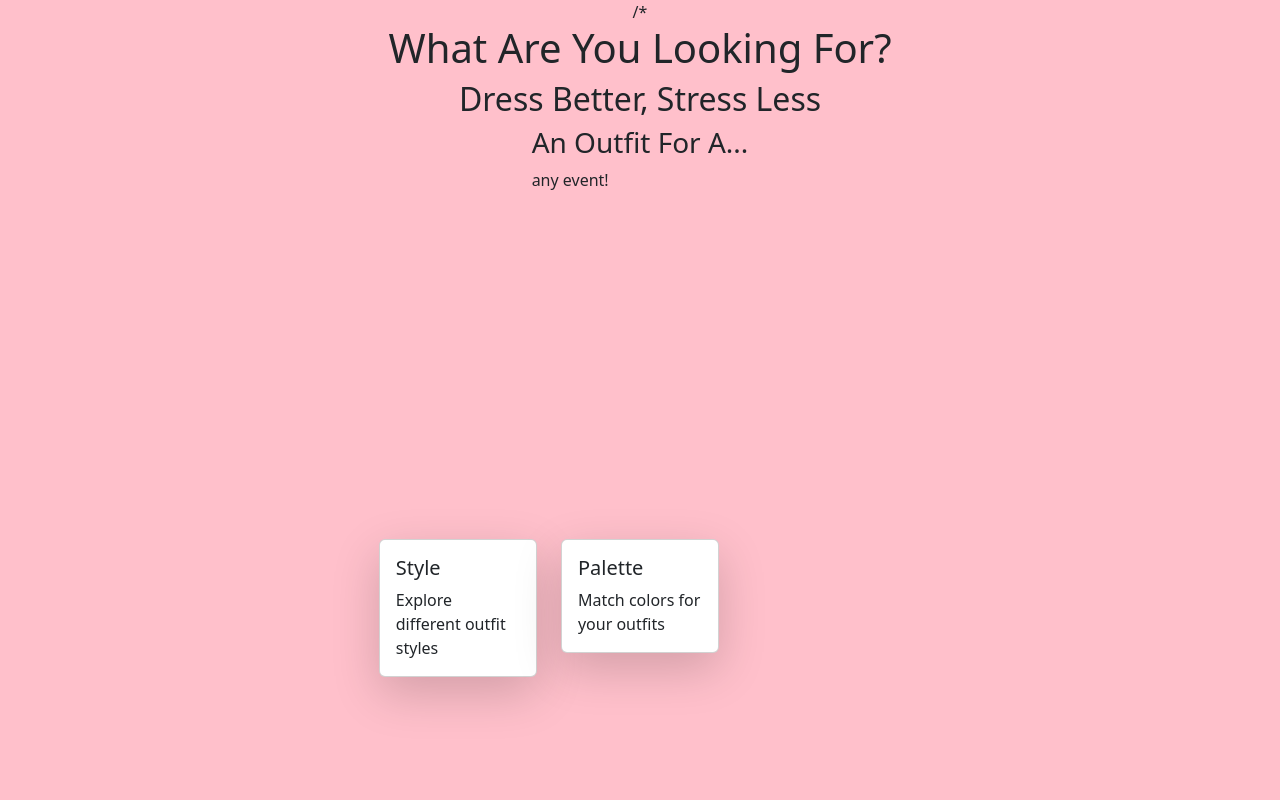
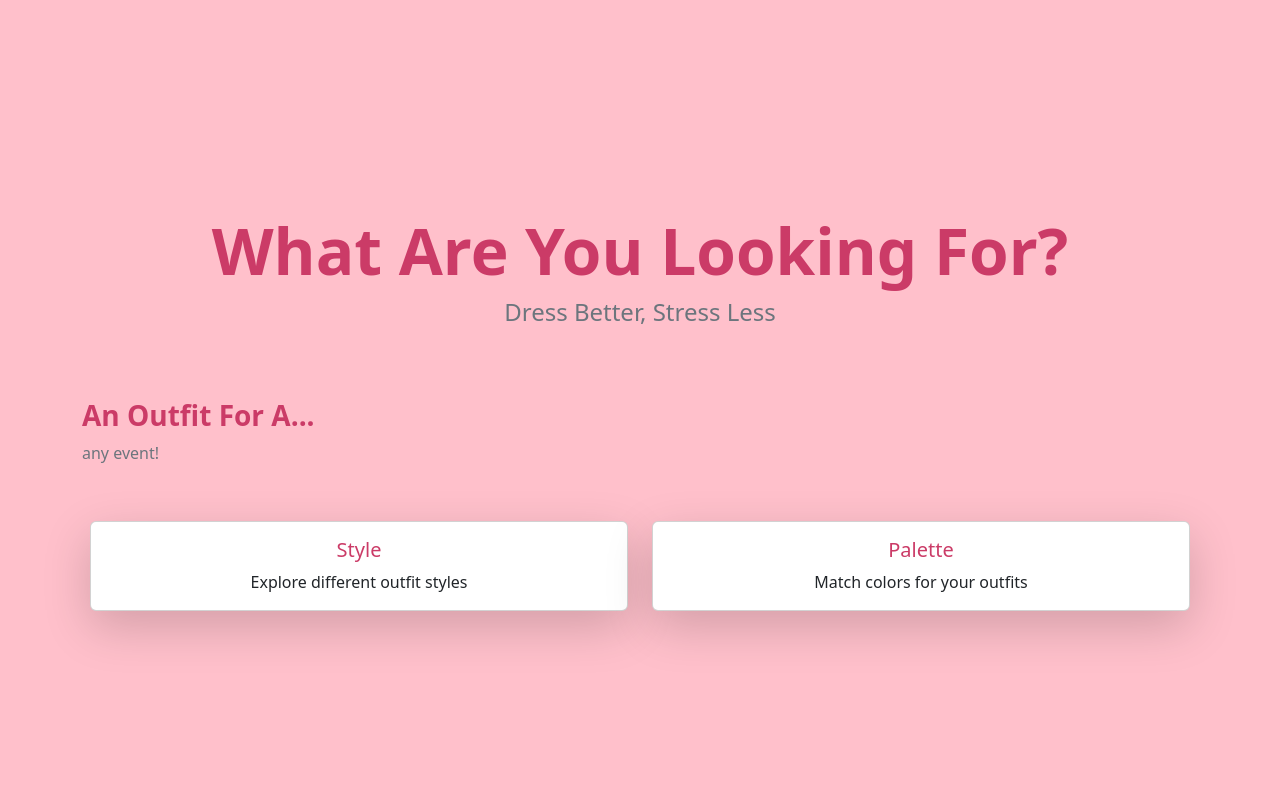
Before and after one commit to alani-y/outfitly---WiCS-Hackathon-2025, a React (Create React App) app: page / in a window 1280 px wide. Shown: the top 800 px of the page. Built offline with nearby package versions, Linux system fonts and the light colour scheme.

Commit message:
added text formatting

```diff
--- a/src/App.css
+++ b/src/App.css
@@ -9,6 +9,10 @@
   flex-direction: column;
   justify-content: center;
   align-items: center;
+}
+
+.card-title, h1, h2, h3 {
+  color: #CB3B67 !important;
 }
 
 .App-logo {
--- a/src/App.js
+++ b/src/App.js
@@ -5,43 +5,38 @@ import 'bootstrap/dist/css/bootstrap.min.css'
 
 const Homepage = () => {
   return (
-    // style={{ backgroundColor: "pink", minHeight: "100vh" }}
-    // className="container mx-auto p-8 text-center bg-pink-200 min-h-screen flex flex-col justify-center items-center"
+
     <div className="homepage">
-      /*<h1 className="text-5xl font-bold mb-2 text-pink-800">What Are You Looking For?</h1>
-      <h2 className="text-2xl mb-8 text-gray-600">Dress Better, Stress Less</h2>
-
-      <div className="mb-8">
-        <h3 className="text-2xl font-semibold text-pink-800">An Outfit For A...</h3>
-        <p className="text-lg text-gray-700">any event!</p>
+      <div className="w-100 min-vh-50 bg-pink-200 text-center py-5">
+        <h1 className="display-3 fw-bold text-pink-800">What Are You Looking For?</h1>
+        <h2 className="fs-4 text-secondary">Dress Better, Stress Less</h2>
       </div>
 
-      <Container className="d-flex justify-content-center align-items-center min-vh-100">
-      <Row className="g-4">
-        <Col md={6} lg={4}>
-          <Card className="shadow-lg">
+      <Container className="py-3 text-left">
+        <h3 className="text-pink-800 fw-bold fs-3 text-left mb-2">An Outfit For A...</h3>
+        <p className="text-secondary align-self-start mb-3">any event!</p>
+      </Container>
+
+      <Container className="d-flex justify-content-center align-items-center py-4 g-3">
+      <Row className="w-100">
+        <Col md={6} className="d-flex justify-content-center">
+          <Card className="w-100 h-100 shadow-lg">
             <Card.Body>
-              <Card.Title>Style</Card.Title>
-              <Card.Text>Explore different outfit styles</Card.Text>
+              <Card.Title className="card-title text-center">Style</Card.Title>
+              <Card.Text className="text-center">Explore different outfit styles</Card.Text>
             </Card.Body>
           </Card>
         </Col>
-
-        <Col md={6} lg={4}>
-          <Card className="shadow-lg">
+        <Col md={6} className="d-flex justify-content-center">
+          <Card className="w-100 h-100 shadow-lg">
             <Card.Body>
-              <Card.Title>Palette</Card.Title>
-              <Card.Text>Match colors for your outfits</Card.Text>
+              <Card.Title className="card-title text-center">Palette</Card.Title>
+              <Card.Text className="text-center">Match colors for your outfits</Card.Text>
             </Card.Body>
           </Card>
         </Col>
       </Row>
     </Container>
-
-      <div className="grid grid-cols-2 gap-6">
-          <h3 className="text-lg font-medium">Palette</h3>
-          <p>Match colors for your outfits</p>
-      </div>
     </div>
   );
 };
```
